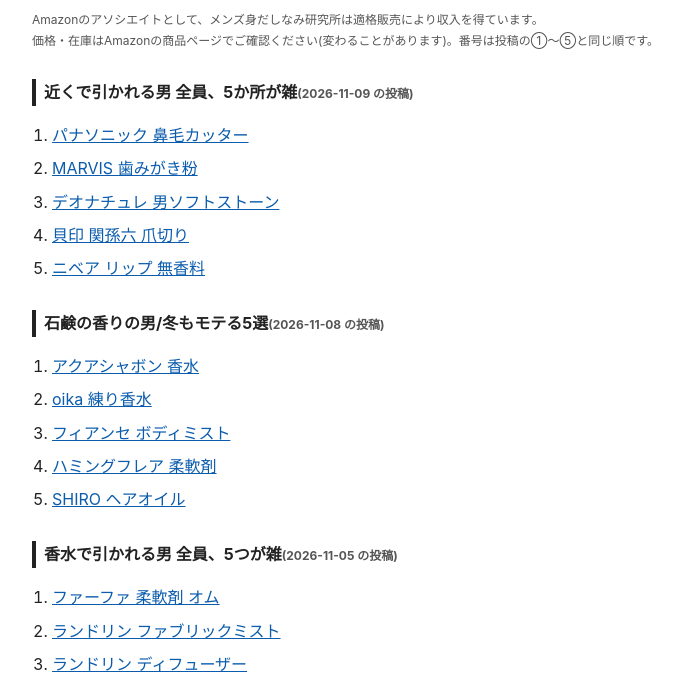
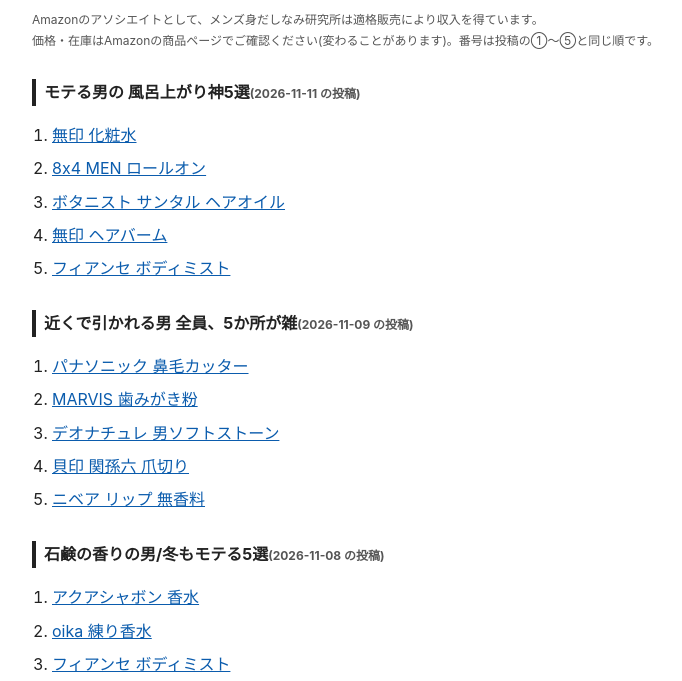
Before and after one commit to shuns7sss-rgb/threads-cards, a plain HTML site: page shop/index.html in a window 1280 px wide. Shown: the part 99-780 px from the top of the page, without its empty margins (288-970 px from the left). Drawn offline with Linux system fonts and the light colour scheme.

Commit message:
shop: m20261108b を追加

```diff
--- a/shop/index.html
+++ b/shop/index.html
@@ -8,6 +8,13 @@ h1{font-size:20px}h2{font-size:16px;margin-top:28px;border-left:4px solid #222;p
 <p class="note"><b>PR</b>(Amazonアソシエイト)</p>
 <h1>メンズ身だしなみ研究所 紹介した商品</h1>
 <p class="note">Amazonのアソシエイトとして、メンズ身だしなみ研究所は適格販売により収入を得ています。<br>価格・在庫はAmazonの商品ページでご確認ください(変わることがあります)。番号は投稿の①〜⑤と同じ順です。</p>
+<h2>モテる男の 風呂上がり神5選<span class="note">(2026-11-11 の投稿)</span></h2><ol>
+<li><a href="https://www.amazon.co.jp/dp/B0CL3T2D3V?tag=310mens-ig-22&amp;ascsubtag=ig_m20261108b" rel="nofollow sponsored noopener">無印 化粧水</a></li>
+<li><a href="https://www.amazon.co.jp/dp/B01A6JCTYY?tag=310mens-ig-22&amp;ascsubtag=ig_m20261108b" rel="nofollow sponsored noopener">8x4 MEN ロールオン</a></li>
+<li><a href="https://www.amazon.co.jp/dp/B0FGXFXXJC?tag=310mens-ig-22&amp;ascsubtag=ig_m20261108b" rel="nofollow sponsored noopener">ボタニスト サンタル ヘアオイル</a></li>
+<li><a href="https://www.amazon.co.jp/dp/B0F1MCV74X?tag=310mens-ig-22&amp;ascsubtag=ig_m20261108b" rel="nofollow sponsored noopener">無印 ヘアバーム</a></li>
+<li><a href="https://www.amazon.co.jp/dp/B00567821Q?tag=310mens-ig-22&amp;ascsubtag=ig_m20261108b" rel="nofollow sponsored noopener">フィアンセ ボディミスト</a></li>
+</ol>
 <h2>近くで引かれる男 全員、5か所が雑<span class="note">(2026-11-09 の投稿)</span></h2><ol>
 <li><a href="https://www.amazon.co.jp/dp/B0CY3PWWTQ?tag=310mens-ig-22&amp;ascsubtag=ig_c20261023a" rel="nofollow sponsored noopener">パナソニック 鼻毛カッター</a></li>
 <li><a href="https://www.amazon.co.jp/dp/B000MEKG30?tag=310mens-ig-22&amp;ascsubtag=ig_c20261023a" rel="nofollow sponsored noopener">MARVIS 歯みがき粉</a></li>
```
